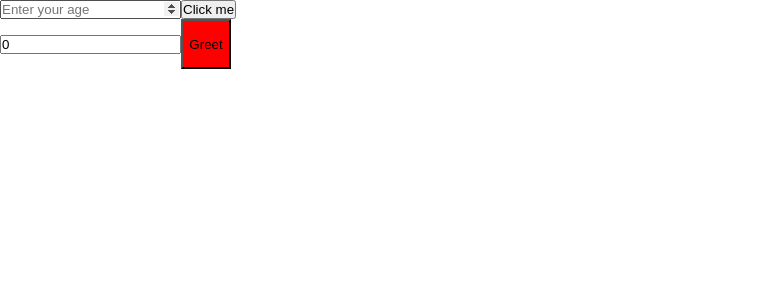
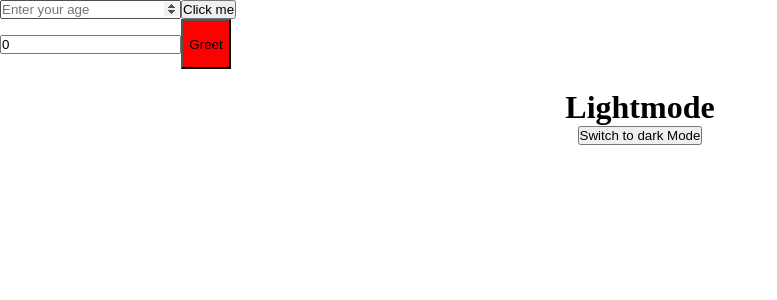
Before and after one commit to amna689/Tasks, a React (Vite) app: page / in a window 1280 px wide. Shown: the top 300 px of the page, without its empty margins (0-777 px from the left). Built offline with nearby package versions, Linux system fonts and the light colour scheme.

Commit message:
Theme Switcher using ternary operator

```diff
--- a/src/App.jsx
+++ b/src/App.jsx
@@ -27,6 +27,7 @@ import BMICALCULATOR from './Component/BMICALCULATOR.jsx';
 import LoggedIn from './Component/LoggedIn.jsx';
 import AgeVerification from './Component/AgeVerification.jsx';
 import DynamicGreeting from './weathercomponent/DynamicGreetings.jsx';
+import ThemeSwitcher from './Component/ThemeSwitcher.jsx';
 
 
 
@@ -74,6 +75,7 @@ const App = () => {
     <div>
       <AgeVerification/>
       <DynamicGreeting/>
+      <ThemeSwitcher/>
       {/* <LoggedIn/> */}
       {/* <BMICALCULATOR handleBMI={handleBMI} />
       <p><strong>YOUR BMI:</strong>{BMICALC}</p> */}
--- /dev/null
+++ b/src/Component/ThemeSwitcher.jsx
@@ -0,0 +1,26 @@
+import React, { useState } from "react";
+function ThemeSwitcher(){
+    const[mode,setmode]=useState("light")
+
+    function toggle(){
+        setmode(mode==="light"?"dark":"light")
+    }
+    const themestyle= {
+        backgroundColor:mode==="light"?"#fff":"#000",
+        color:mode==="light"?"#000":"#fff",
+        padding:"20px",
+        textAlign:"center",
+        height:"100vh"
+
+    };
+
+
+    return(
+        <div style={themestyle}>
+            <h1>{mode==="light"?"Lightmode":"Darkmode"}</h1>
+            <button onClick={toggle}>Switch to {mode==="light"?"dark":"light"} Mode</button>
+
+        </div>
+    )
+}
+export default ThemeSwitcher
--- a/src/weathercomponent/DynamicGreetings.jsx
+++ b/src/weathercomponent/DynamicGreetings.jsx
@@ -5,7 +5,7 @@ function DynamicGreeting(){
     const Greet=()=>{
         const hour=parseInt(hours)
         if(hour<12){
-            setgreeting("GoodMorning")
+            setgreeting(alert("GoodMorning"))
         }
         else if(hour<18){
             setgreeting("Good Afternoon")
```
